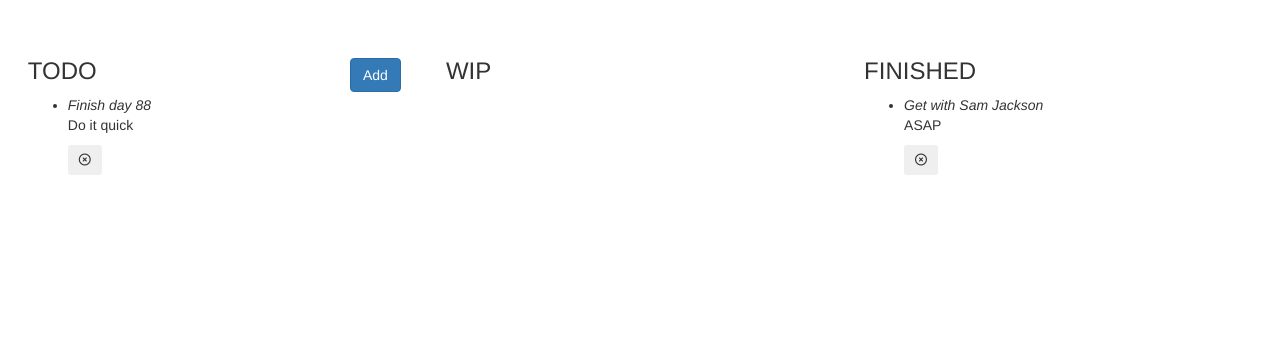
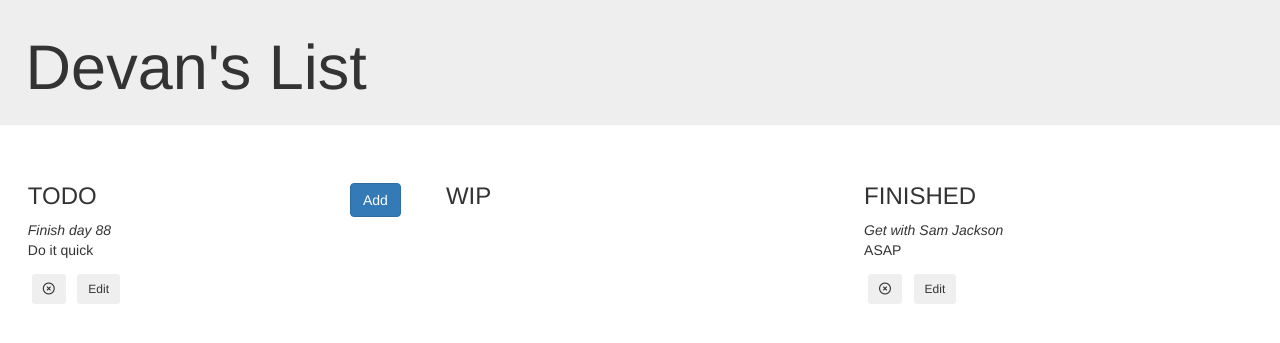
Before and after one commit to ObiWanWheeler/Kanban-Clone, a Flask app: page /lists/1 in a window 1280 px wide. Shown: the part 102-445 px from the top of the page. Run offline with Flask 2, Linux system fonts and the light colour scheme; data comes from the database, SQL or seed files in the repository; both versions use the stored data as it was after the commit; some libraries are stand-ins or nearby versions.

Commit message:
add task editing

```diff
--- a/server.py
+++ b/server.py
@@ -49,7 +49,7 @@ class ListColumn(db.Model):
 class ListItem(db.Model):
     id = db.Column(db.Integer, primary_key=True)
     parent_list_id = db.Column(db.Integer, db.ForeignKey("listcolumn.id"), nullable=False)
-    task_name = db.Column(db.String(200), nullable=False, unique=True)
+    task_name = db.Column(db.String(200), nullable=False)
     task_description = db.Column(db.String(200), nullable=False)
 
 
@@ -94,6 +94,7 @@ def add_list():
 def list(list_id):
     requested_list = db.session.query(TODOList).get(list_id)
     if requested_list is not None:
+        print('here')
         form = ListItemForm()
         return render_template("list.html", form=form, list=requested_list)
     else:
@@ -106,14 +107,12 @@ def add_item(list_id):
     list = db.session.query(TODOList).get(list_id)
     if form.validate_on_submit():
         column_to_append_to = None
-        print(form.column.data)
         for list in list.sub_lists:
             print(list.list_type)
             if list.list_type == form.column.data:
                 column_to_append_to = list
                 break
         if column_to_append_to is not None:
-            print("here")
             new_item = ListItem(parent_list_id=column_to_append_to.id,
                                 task_description=form.task_description.data, task_name=form.task_name.data)
             db.session.add(new_item)
@@ -130,9 +129,34 @@ def delete_item(item_id, list_id):
     return redirect(url_for("list", list_id=list_id))
 
 
-@app.route("/edit-item/<int:list_id>/<int:item_id>")
+@app.route("/edit-item/<int:list_id>/<int:item_id>", methods=["GET", "POST"])
 def edit_item(item_id, list_id):
     item_to_edit = db.session.query(ListItem).get(item_id)
+    list = db.session.query(TODOList).get(list_id)
+
+    if list is None:
+        return redirect(url_for("lists"))
+    if item_to_edit is None:
+        return redirect(url_for("list", list_id=list.id))
+
+    form = ListItemForm(task_name=item_to_edit.task_name, task_description=item_to_edit.task_description)
+
+    if form.validate_on_submit():
+        list = db.session.query(TODOList).get(list_id)
+        item_to_edit.task_name = form.task_name.data
+        item_to_edit.task_description = form.task_description.data
+        list.last_edited = dt.utcnow()
+        column_to_append_to = None
+        for list in list.sub_lists:
+            if list.list_type == form.column.data:
+                column_to_append_to = list
+                break
+        if column_to_append_to is not None:
+            item_to_edit.parent_list_id = column_to_append_to.id
+        db.session.commit()
+        return redirect(url_for("list", list_id=list_id))
+    else:
+        return render_template("edit.html", form=form, list=list)
 
 
 if __name__ == '__main__':
--- a/static/style.css
+++ b/static/style.css
@@ -53,6 +53,20 @@
         filter: alpha(opacity=1); /* Fix to make div clickable in IE */
 }
 
-.delete-btn {
+.item-btn {
     padding: 1%;
+    display: inline-block;
 }
+
+.save-btn {
+    padding: 1%;
+    margin: 1%;
+}
+
+.edit-form {
+    padding: 3%;
+}
+
+.list-title .jumbotron {
+    padding: 1% 2%;
+}
--- a/templates/list.html
+++ b/templates/list.html
@@ -5,6 +5,12 @@
 
 
 {% block content %}
+<div class="list-title">
+    <div class="jumbotron">
+      <h1>{{ list.list_name }}</h1>
+    </div>
+</div>
+
 <div class="row lists">
     {% for sublist in list.sub_lists %}
     <div class="col-lg-4 col-sm-12">
@@ -19,20 +25,27 @@
                 </h3>
             </div>
             <div class="card-body">
-                <ul>
                     {% for item in sublist.list_items %}
-                         <li>
+                             <div class="card card-primary">
+                                 <div class="card-header">
                                      <em>{{item.task_name}}</em><br>
+                                 </div>
+                                 <div class="card-body">
                                      <p>{{item.task_description}}
-                                 <form action="{{ url_for('delete_item', list_id=list.id, item_id=item.id) }}">
+                                         <form class="item-btn" action="{{ url_for('delete_item', list_id=list.id, item_id=item.id) }}">
                                              <button type="submit" class="btn btn-sm btn-outline-warning">
                                                 <i class="far fa-times-circle "></i>
                                              </button>
                                          </form>
+                                         <form class="item-btn" action="{{ url_for('edit_item', item_id=item.id, list_id=list.id) }}">
+                                             <button type="submit" class="btn btn-outline-primary btn-sm">
+                                               Edit
+                                             </button>
+                                         </form>
                                      </p>
-                         </li>
+                                 </div>
+                             </div>
                     {% endfor %}
-                </ul>
             </div>
         </div>
     </div>
@@ -70,4 +83,5 @@
     </div>
   </div>
 </div>
+
 {% endblock %}
```
Also changed, not shown: templates/edit.html (added, +18 -0 lines), todolist.db. Lines whose indentation alone changed are shown as unchanged.
